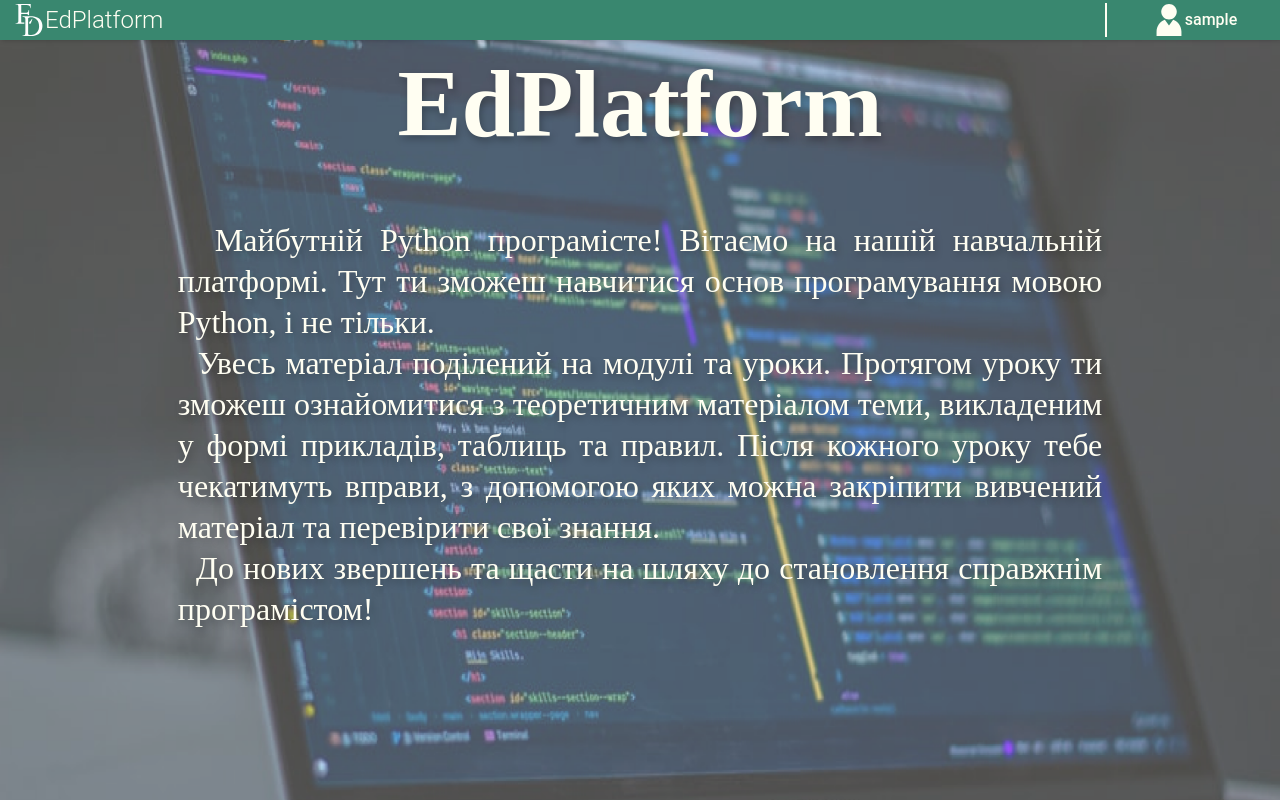
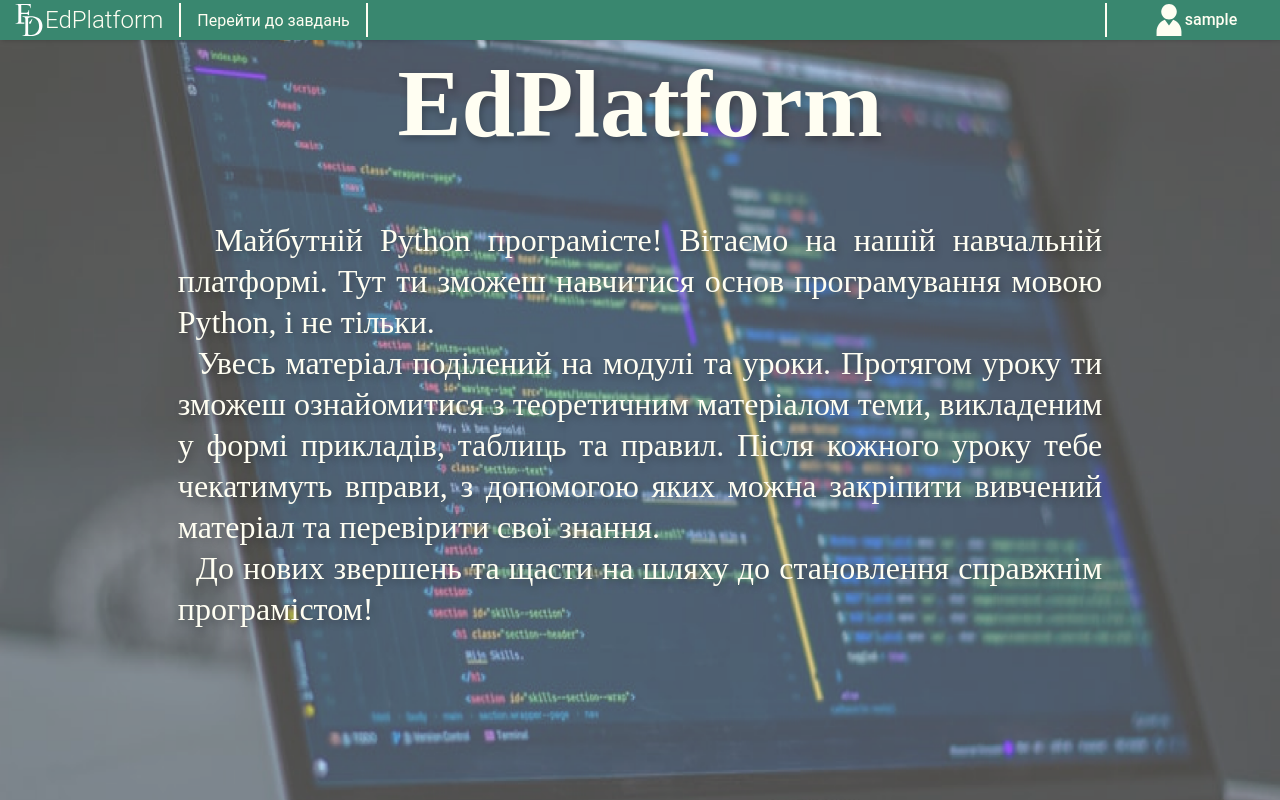
Before and after one commit to Kostyshyn-Max/EducationPlatform, a Django app: page / in a window 1280 px wide. Run offline with Django 3.2, Linux system fonts and the light colour scheme; a user stored in the database is signed in; tables that the repository leaves empty hold one stand-in row (values such as "Sample post").

Commit message:
Переміщено посилання на перехід до уроків

```diff
--- a/course/static/course/css/navbar.css
+++ b/course/static/course/css/navbar.css
@@ -47,6 +47,26 @@ body{
     flex-grow: 0;
     margin: 0 0;
 }
+
+.redirect-to-lesson{
+    color: #FFFEF2;
+    order: 1;
+}
+
+.line{
+    font-family: Roboto;
+    position: static;
+    width: 2rem;
+    height: 0;
+    left: 0rem;
+    top: 1rem;
+    border: 1px solid #FFFEF2;
+    transform: rotate(90deg);
+    flex: none;
+    order: 1;
+    flex-grow: 0;
+}
+
 .line3{
     position: static;
     width: 2rem;
--- a/course/templates/course/base.html
+++ b/course/templates/course/base.html
@@ -34,7 +34,6 @@
     <nav class="navbar">
         <img class="logo" src="{% static 'course/image/Logo.svg' %}" alt="Logo">
         <a class="navbar-title" href="/">EdPlatform</a>
-        <div class="frame1"></div>
         <div class="line3"></div>
         {% block navbar-content%}
 
--- a/course/templates/course/index.html
+++ b/course/templates/course/index.html
@@ -12,6 +12,9 @@
 
 {% block navbar-content %}
     {% if request.user.is_authenticated %}
+        <div class="line"></div>
+        <a href="/lessons/{% first_lesson_id 1 %}/" class="redirect-to-lesson">Перейти до завдань</a>
+        <div class="line"></div>
         <div class="dropdown username">
             <button class="drop-btn username">
                 <img src="{% static 'course/image/HumanLogo.svg' %} " alt="" style="width: 2rem; height: 2rem" height="1.5rem">
@@ -19,7 +22,6 @@
             </button>
             <div class="dropdown-content">
                 <a href="/logout/?path={{request.path}}">Вийти</a>
-                <a href="/lessons/{% first_lesson_id 1 %}/">Перейти до завдань</a>
             </div>
         </div>
     {% else %}
```
